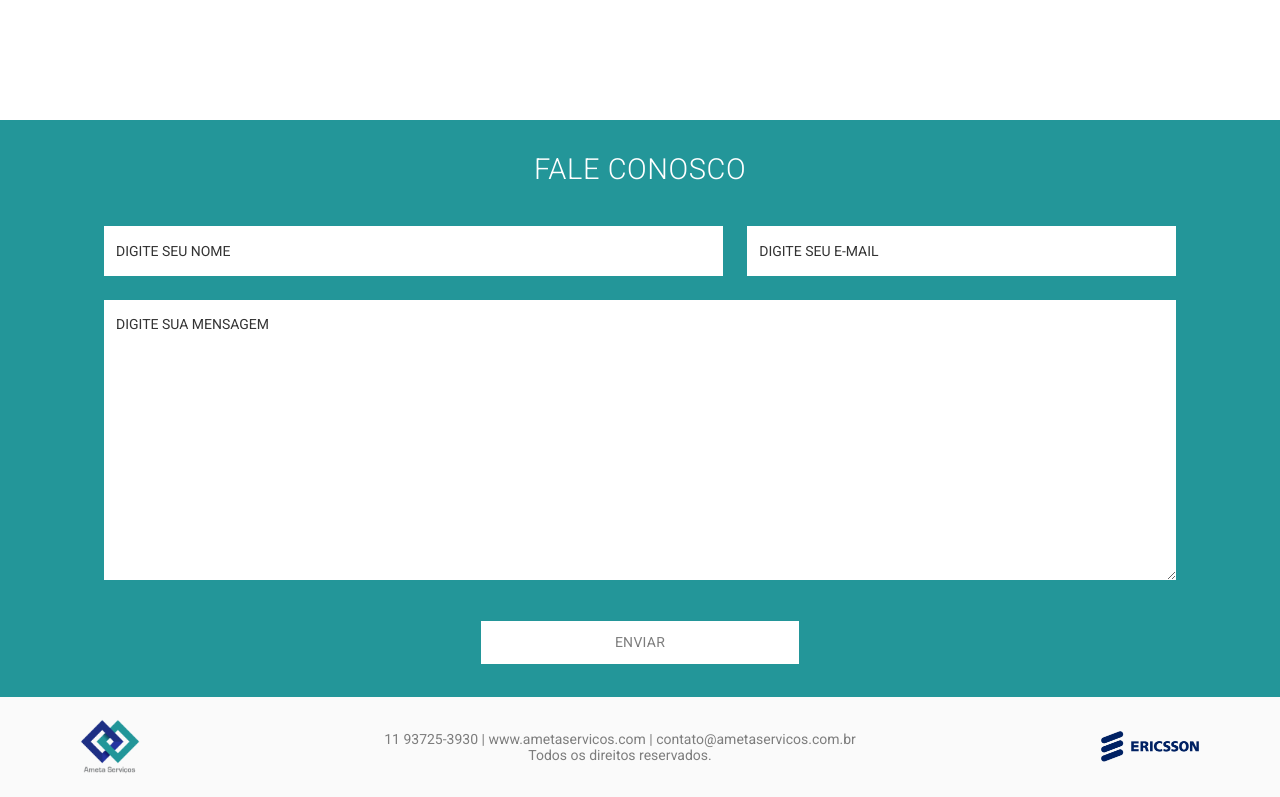
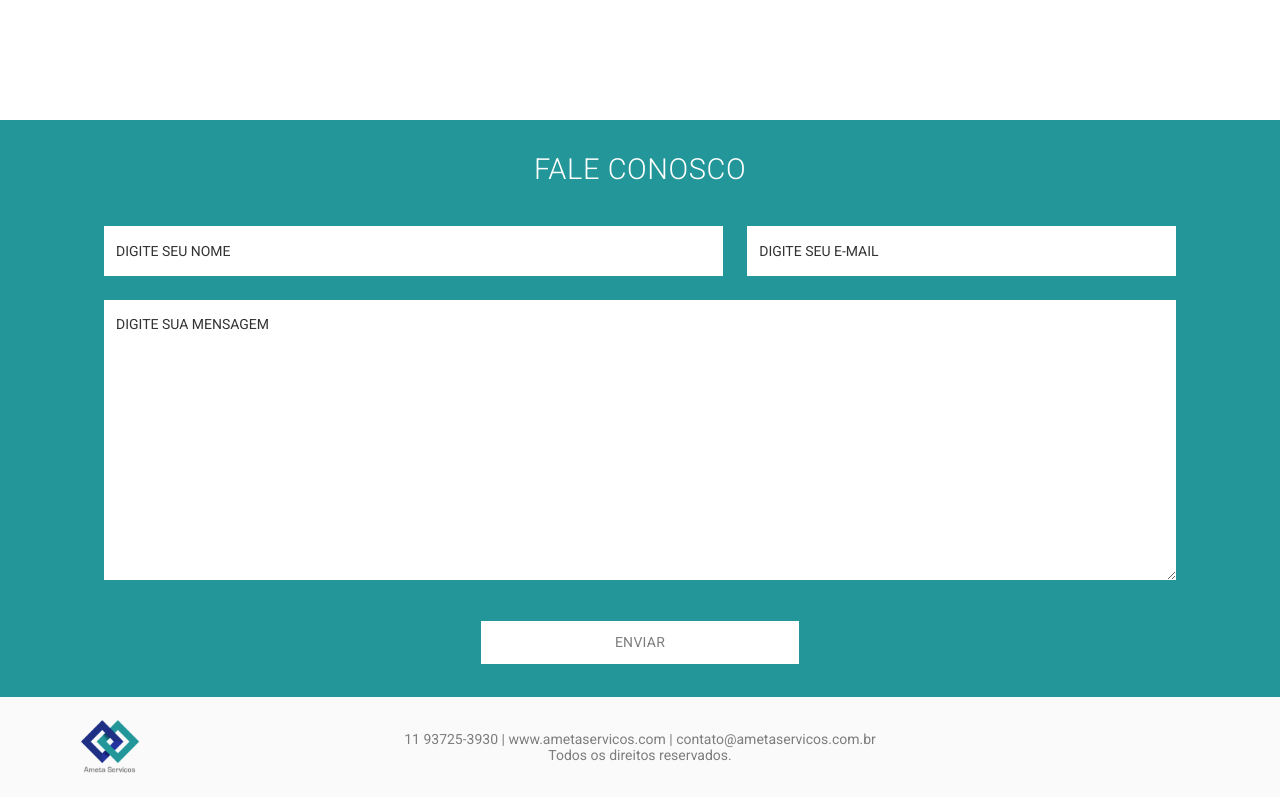
Before and after one commit to gabrielfallcon/ametaservicos, a Next.js app: page / in a window 1280 px wide. Shown: the part 2221-3018 px from the top of the page. Built offline with nearby package versions, Linux system fonts and the light colour scheme.

Commit message:
alteracao no footer

```diff
--- a/src/components/Footer/footer.module.scss
+++ b/src/components/Footer/footer.module.scss
@@ -9,13 +9,13 @@
     margin: 0 auto;
     display: flex;
     align-items: center;
-    justify-content: space-between;
+    justify-content: center;
+    position: relative;
 
     @media(max-width: 768px) {
-      flex-direction: column;
       height: 180px;
       padding: 20px 0;
-      position: relative;
+      align-items: flex-end;
 
       &::before {
         content: "";
@@ -30,6 +30,15 @@
     .footerImageAmeta {
       width: 100%;
       max-width: 60px;
+      position: absolute;
+      left: 0;
+      margin: auto 0;
+
+      @media (max-width: 768px) {
+        top: 15%;
+        left: 50%;
+        transform: translateX(-50%);
+      }
     }
     .footerDescription {
       width: 100%;
@@ -46,13 +55,5 @@
         font-size: 12px;
       }
     }
-    .footerImageEricsson {
-      width: 100%;
-      max-width: 100px;
-
-      @media(max-width: 768px) {
-        display: none;
-      }
-    }
   }
 }
--- a/src/components/Footer/index.tsx
+++ b/src/components/Footer/index.tsx
@@ -15,11 +15,7 @@ export function Footer() {
           Todos os direitos reservados.
         </p>
 
-        <img
-          src="images/ericsson-logo.png"
-          alt="Logo Ericsson"
-          className={styles.footerImageEricsson}
-        />
+
       </div>
     </footer>
   );
```
